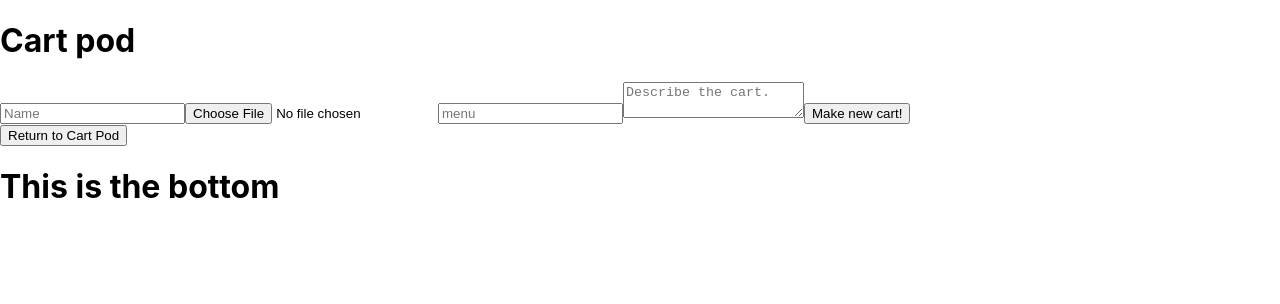
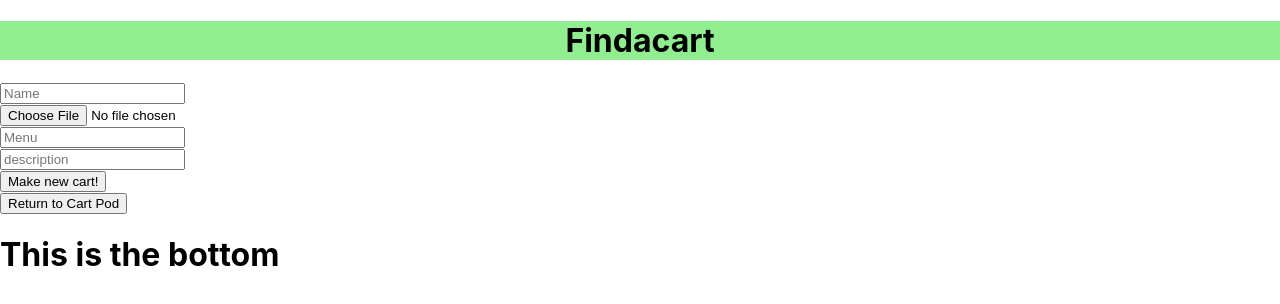
Before and after one commit to BryonBurke/component-practice, a React (Create React App) app: page / in a window 1280 px wide. Both pictures are taken after a click on the button "Add cart". Shown: the top 304 px of the page. Built offline with nearby package versions, Linux system fonts and the light colour scheme.

Commit message:
Add React-Bootstrap for form stying

```diff
--- a/package.json
+++ b/package.json
@@ -6,8 +6,10 @@
     "@testing-library/jest-dom": "^4.2.4",
     "@testing-library/react": "^9.3.2",
     "@testing-library/user-event": "^7.1.2",
+    "bootstrap": "^4.5.0",
     "immutability-helper": "^3.0.2",
     "react": "^16.13.1",
+    "react-bootstrap": "^1.0.1",
     "react-dom": "^16.13.1",
     "react-scripts": "3.4.1"
   },
--- a/src/components/CartList.js
+++ b/src/components/CartList.js
@@ -19,9 +19,12 @@ const itemStyle = {
   width: `${100 / numItemsPerRow}%`,
   boxSizing: "border-box",
   padding: `${spaceBetweenItems * 0.5}px`,
-  backgroundColor: "palevioletred",
+  backgroundColor: "orange",
   textAlign: "center",
-  border: "2px solid blue",
+  border: "solid",
+
+  margin: "2px",
+  borderRadius: "10%"
 };
 
 const cardStyle = {
--- a/src/components/Header.js
+++ b/src/components/Header.js
@@ -1,8 +1,18 @@
 import React from "react";
+
+const headerStyle = {
+  display: "block",
+  flex: "none",
+  backgroundColor: "lightgreen",
+  textAlign: "center",
+};
 
 function Header() {
   return (
-    <h1>Cart pod</h1>
+    <div style={headerStyle}>
+      <h1>Findacart</h1>
+
+    </div>
   );
 }
 
--- a/src/components/PodControl.js
+++ b/src/components/PodControl.js
@@ -9,7 +9,7 @@ class PodControl extends React.Component {
     super(props);
     this.state = {
       formVisibleOnPage: false,
-      masterCartList: [{name: "titos", menu: "tacos"},2,3,4,5,6,7,8,9,0,1,2,3,4,5,6,7,8,9,0],
+      masterCartList: [],
       selectedCart: null,
       editing: false,
 
--- a/src/components/ReusableForm.js
+++ b/src/components/ReusableForm.js
@@ -1,16 +1,40 @@
 import React from "react";
 import PropTypes from "prop-types";
+import Form from "react-bootstrap/Form"
 
 function ReusableForm(props) {
   return (
     <React.Fragment>
+
+
       <form onSubmit={props.formSubmissionHandler}>
-        <input type="text" name="name" placeholder="Name" />
-        <input type="file" name="picture" placeholder="Picture" />
-        <input type="text" name="menu" placeholder="menu" />
-        <textarea name="description" placeholder="Describe the cart." />
+
+        <Form.Group controlId="formBasicName">
+          <Form.Control type="text" name="name" placeholder="Name" />
+        </Form.Group>
+
+        <Form.Group controlId="formBasicPicture">
+          <Form.Control type="file" name="picture" placeholder="Picture" />
+        </Form.Group>
+
+        <Form.Group controlId="formBasicMenu">
+          <Form.Control type="text" name="menu" placeholder="Menu"/>
+        </Form.Group>
+
+        <Form.Group controlId="formDescriptionBasic">
+          <Form.Control type="text" name="description" placeholder="description"/>
+        </Form.Group>
+
+
+
+
+
+
+
         <button type="submit">{props.buttonText}</button>
       </form>
+
+
     </React.Fragment>
   );
 }
```
Also changed, not shown: 1 other file (tests, documents, lock files or other folders).
